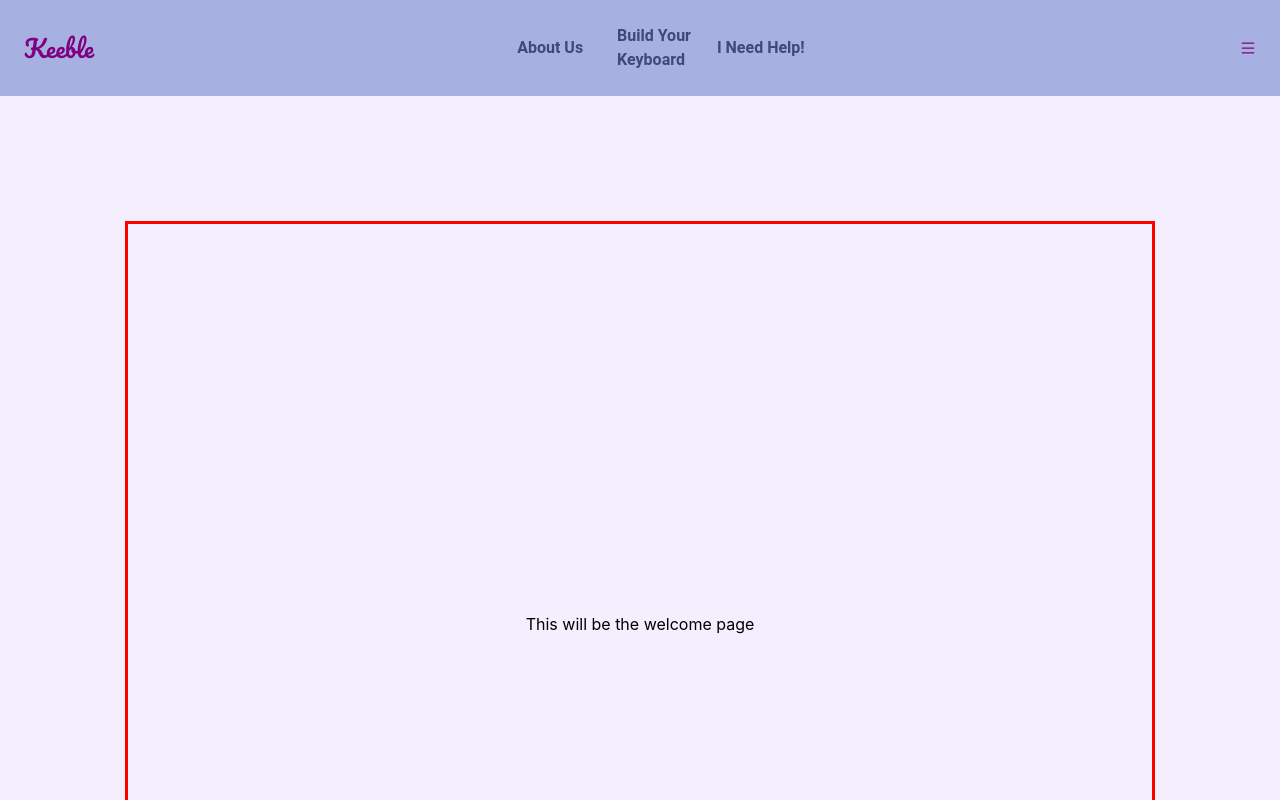
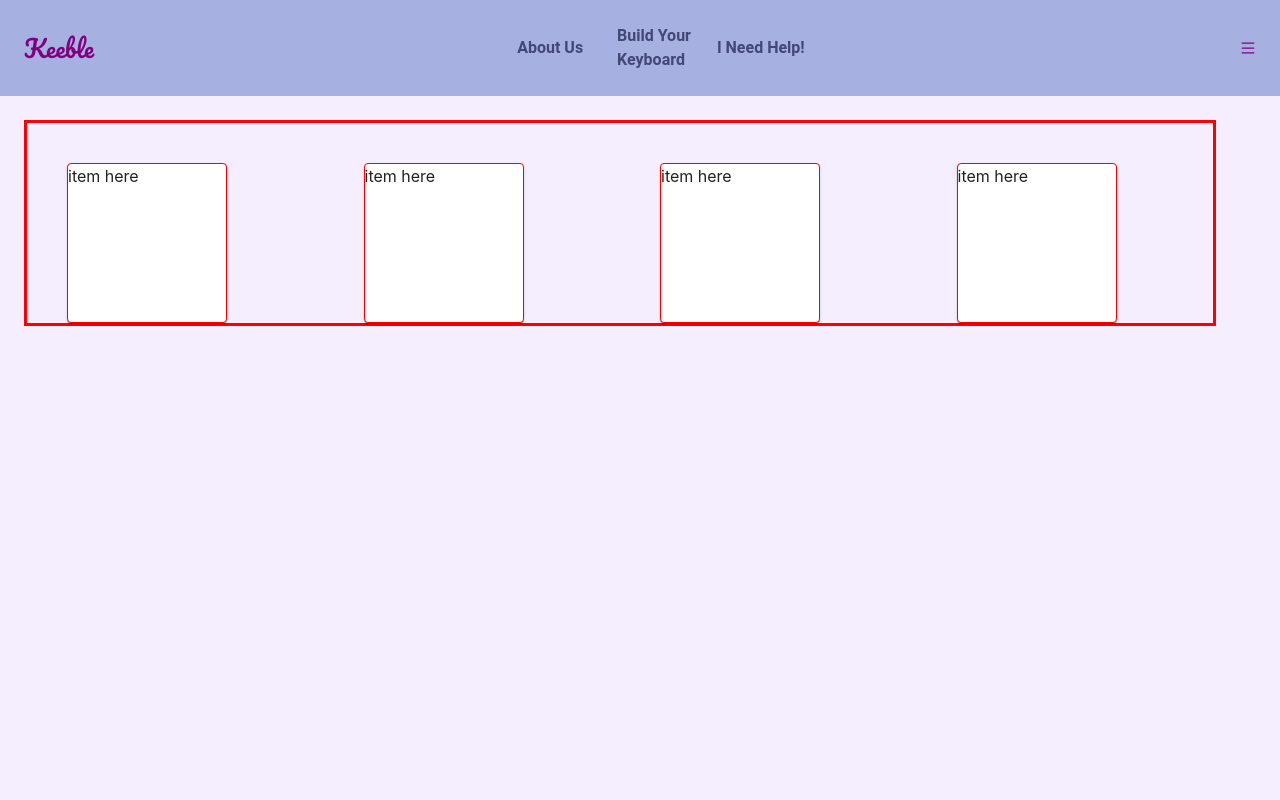
Before and after one commit to VurhD-B/Keeble, a React (Create React App) app: page / in a window 1280 px wide. Shown: the top 800 px of the page. Built offline with nearby package versions, Linux system fonts and the light colour scheme.

Commit message:
trying to make product grid

```diff
--- a/package.json
+++ b/package.json
@@ -3,6 +3,9 @@
   "version": "0.1.0",
   "private": true,
   "dependencies": {
+    "@emotion/react": "^11.11.1",
+    "@emotion/styled": "^11.11.0",
+    "@mui/material": "^5.13.6",
     "@testing-library/jest-dom": "^5.16.5",
     "@testing-library/react": "^13.4.0",
     "@testing-library/user-event": "^13.5.0",
--- a/src/App.css
+++ b/src/App.css
@@ -1,4 +1,18 @@
 @import url('https://fonts.googleapis.com/css2?family=Pacifico&display=swap');
+
+.app {
+    display: flexbox;
+    flex-direction: column;
+    height: 100vh;
+}
+
+.products {
+    display: flex;
+    justify-content: center;
+    align-items: center;
+    margin: 4em;
+    flex: 0 0 80%;
+}
 
 #icon {
     font-family: 'Pacifico', sans-serif;
--- a/src/App.js
+++ b/src/App.js
@@ -1,12 +1,17 @@
 import "./App.css";
 import Navbar from "./components/Navigation Bar/Navbar.js";
-import Welcome from "./components/Welcome Page/Welcome";
+// import Welcome from "./components/Welcome Page/Welcome";
+import ItemGrid from "./components/Product Grid/ItemGrid";
 
 function App() {
   return (
-    <div className="background">
-      <Navbar />
-      <Welcome />
+    <div className="app">
+      <div className="navbar">
+        <Navbar />
+      </div>
+      <div className="products">
+        <ItemGrid />
+      </div>
     </div>
   );
 }
--- /dev/null
+++ b/src/components/Product Grid/Item.css
@@ -0,0 +1,8 @@
+.card {
+    border: 1px solid red;
+
+    width: 10em;
+    position: relative;
+    aspect-ratio: 1/1;
+
+}
--- /dev/null
+++ b/src/components/Product Grid/Item.js
@@ -0,0 +1,9 @@
+import React from "react";
+import Card from "@mui/material/Card";
+import "./Item.css";
+
+const Item = ({ text }) => {
+  return <Card className="card">{text}</Card>;
+};
+
+export default Item;
--- /dev/null
+++ b/src/components/Product Grid/ItemGrid.css
@@ -0,0 +1,9 @@
+.grid {
+
+    display: flex;
+    align-items: center;
+    justify-content: center;
+    flex-direction: column;
+
+    border: 3px solid red;
+}
--- /dev/null
+++ b/src/components/Product Grid/ItemGrid.js
@@ -0,0 +1,24 @@
+import Item from "./Item";
+import Grid from "@mui/material/Grid";
+import "./ItemGrid.css";
+
+const ItemGrid = () => {
+  return (
+    <Grid className="grid" container spacing={5}>
+      <Grid item xs={3}>
+        <Item text={"item here"}></Item>
+      </Grid>
+      <Grid item xs={3}>
+        <Item text={"item here"}></Item>
+      </Grid>
+      <Grid item xs={3}>
+        <Item text={"item here"}></Item>
+      </Grid>
+      <Grid item xs={3}>
+        <Item text={"item here"}></Item>
+      </Grid>
+    </Grid>
+  );
+};
+
+export default ItemGrid;
```
Also changed, not shown: 1 other file (tests, documents, lock files or other folders).
